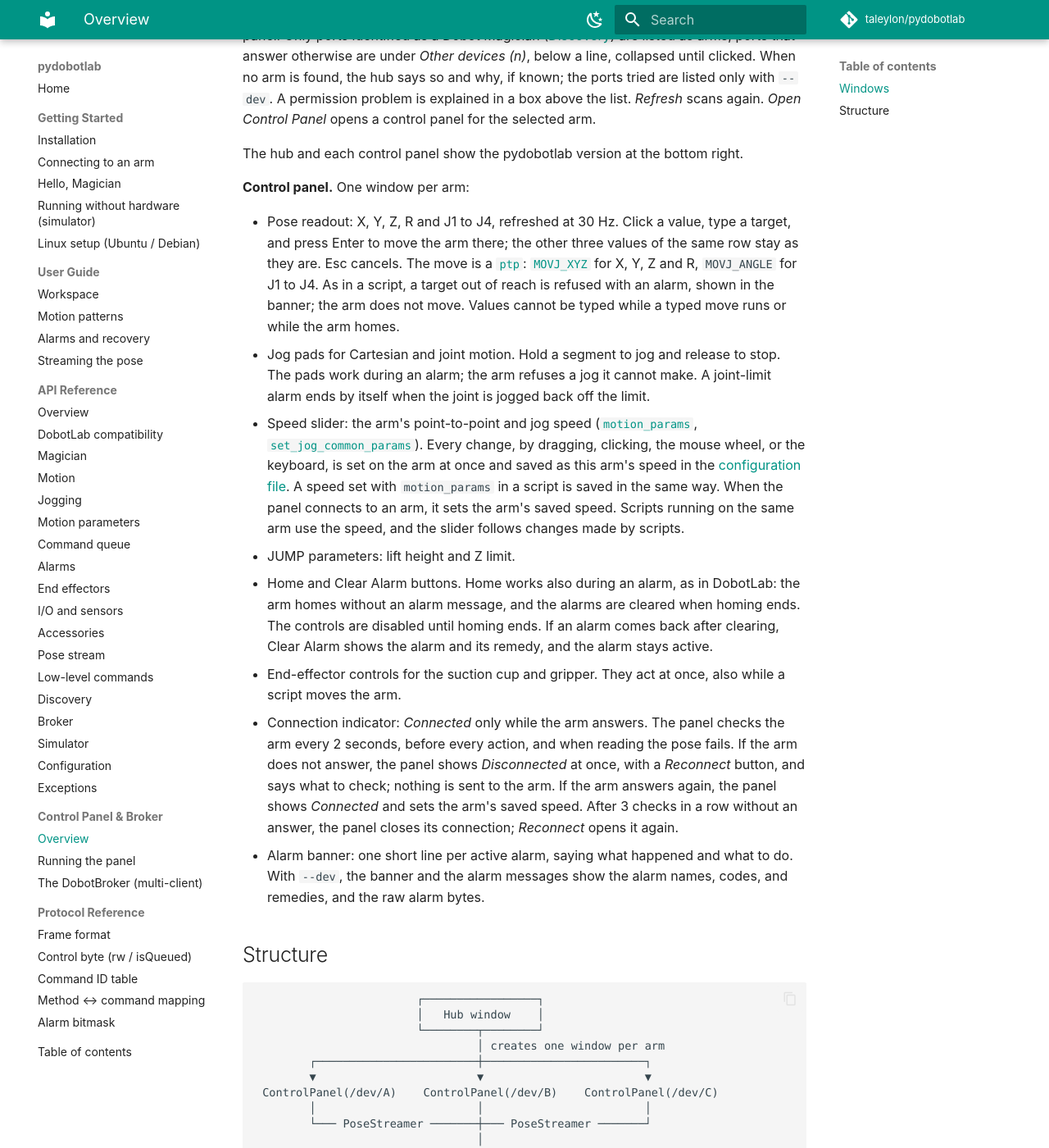
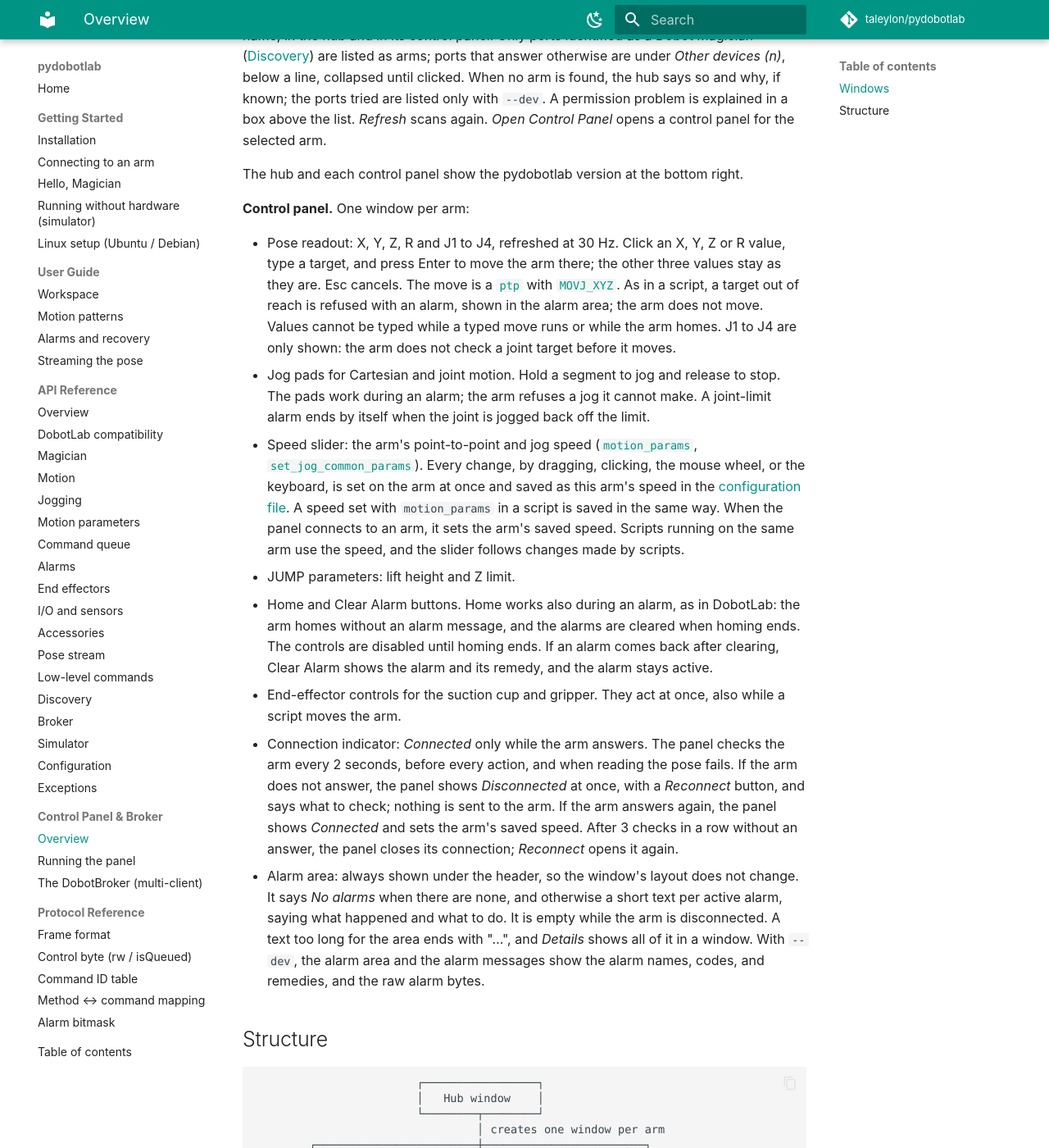
Before and after one commit to taleylon/pydobotlab, an MkDocs documentation site: the page built from docs/panel/overview.md, in a window 1280 px wide and 1400 px high, scrolled down 491 px. Shown: the whole window at 82% size. Built offline with MkDocs 1.6.1 and Material for MkDocs 9.7.7, drawn with Linux system fonts in a browser that asks for light colours; comment, search, counter and statistics services are not loaded; some of the changed text lies outside the part shown.

Commit message:
doc updates

```diff
--- a/docs/panel/overview.md
+++ b/docs/panel/overview.md
@@ -10,20 +10,20 @@
 
 ## Windows
 
-**Hub.** Lists the arms found as *Dobot Magician 1*, *Dobot Magician 2*, and so on, numbered in the order they are found; an arm keeps its number while the panel runs. With `--dev`, each arm's port (`COM3`, `/dev/ttyACM0`) is shown after its name, in the hub and in its control panel. Only ports identified as a Dobot Magician ([Discovery](../api/discovery.md)) are listed as arms; ports that answer otherwise are under *Other devices (n)*, below a line, collapsed until clicked. When no arm is found, the hub says so and why, if known; the ports tried are listed only with `--dev`. A permission problem is explained in a box above the list. *Refresh* scans again. *Open Control Panel* opens a control panel for the selected arm.
+**Hub.** The first window, titled *pydobotlab*. Lists the arms found as *Dobot Magician 1*, *Dobot Magician 2*, and so on, numbered in the order they are found; an arm keeps its number while the panel runs. With `--dev`, each arm's port (`COM3`, `/dev/ttyACM0`) is shown after its name, in the hub and in its control panel. Only ports identified as a Dobot Magician ([Discovery](../api/discovery.md)) are listed as arms; ports that answer otherwise are under *Other devices (n)*, below a line, collapsed until clicked. When no arm is found, the hub says so and why, if known; the ports tried are listed only with `--dev`. A permission problem is explained in a box above the list. *Refresh* scans again. *Open Control Panel* opens a control panel for the selected arm.
 
 The hub and each control panel show the pydobotlab version at the bottom right.
 
 **Control panel.** One window per arm:
 
-- Pose readout: X, Y, Z, R and J1 to J4, refreshed at 30 Hz. Click a value, type a target, and press Enter to move the arm there; the other three values of the same row stay as they are. Esc cancels. The move is a [`ptp`](../api/motion.md#ptp): [`MOVJ_XYZ`](../api/motion.md#ptpmode) for X, Y, Z and R, `MOVJ_ANGLE` for J1 to J4. As in a script, a target out of reach is refused with an alarm, shown in the banner; the arm does not move. Values cannot be typed while a typed move runs or while the arm homes.
+- Pose readout: X, Y, Z, R and J1 to J4, refreshed at 30 Hz. Click an X, Y, Z or R value, type a target, and press Enter to move the arm there; the other three values stay as they are. Esc cancels. The move is a [`ptp`](../api/motion.md#ptp) with [`MOVJ_XYZ`](../api/motion.md#ptpmode). As in a script, a target out of reach is refused with an alarm, shown in the alarm area; the arm does not move. Values cannot be typed while a typed move runs or while the arm homes. J1 to J4 are only shown: the arm does not check a joint target before it moves.
 - Jog pads for Cartesian and joint motion. Hold a segment to jog and release to stop. The pads work during an alarm; the arm refuses a jog it cannot make. A joint-limit alarm ends by itself when the joint is jogged back off the limit.
 - Speed slider: the arm's point-to-point and jog speed ([`motion_params`](../api/speed.md#motion_params), [`set_jog_common_params`](../api/speed.md#set_jog_common_params)). Every change, by dragging, clicking, the mouse wheel, or the keyboard, is set on the arm at once and saved as this arm's speed in the [configuration file](../api/config.md). A speed set with `motion_params` in a script is saved in the same way. When the panel connects to an arm, it sets the arm's saved speed. Scripts running on the same arm use the speed, and the slider follows changes made by scripts.
 - JUMP parameters: lift height and Z limit.
 - Home and Clear Alarm buttons. Home works also during an alarm, as in DobotLab: the arm homes without an alarm message, and the alarms are cleared when homing ends. The controls are disabled until homing ends. If an alarm comes back after clearing, Clear Alarm shows the alarm and its remedy, and the alarm stays active.
 - End-effector controls for the suction cup and gripper. They act at once, also while a script moves the arm.
 - Connection indicator: *Connected* only while the arm answers. The panel checks the arm every 2 seconds, before every action, and when reading the pose fails. If the arm does not answer, the panel shows *Disconnected* at once, with a *Reconnect* button, and says what to check; nothing is sent to the arm. If the arm answers again, the panel shows *Connected* and sets the arm's saved speed. After 3 checks in a row without an answer, the panel closes its connection; *Reconnect* opens it again.
-- Alarm banner: one short line per active alarm, saying what happened and what to do. With `--dev`, the banner and the alarm messages show the alarm names, codes, and remedies, and the raw alarm bytes.
+- Alarm area: always shown under the header, so the window's layout does not change. It says *No alarms* when there are none, and otherwise a short text per active alarm, saying what happened and what to do. It is empty while the arm is disconnected. A text too long for the area ends with "…", and *Details* shows all of it in a window. With `--dev`, the alarm area and the alarm messages show the alarm names, codes, and remedies, and the raw alarm bytes.
 
 ## Structure
 
```
Also changed, not shown: docs/guide/alarms.md (+1 -1 lines).
